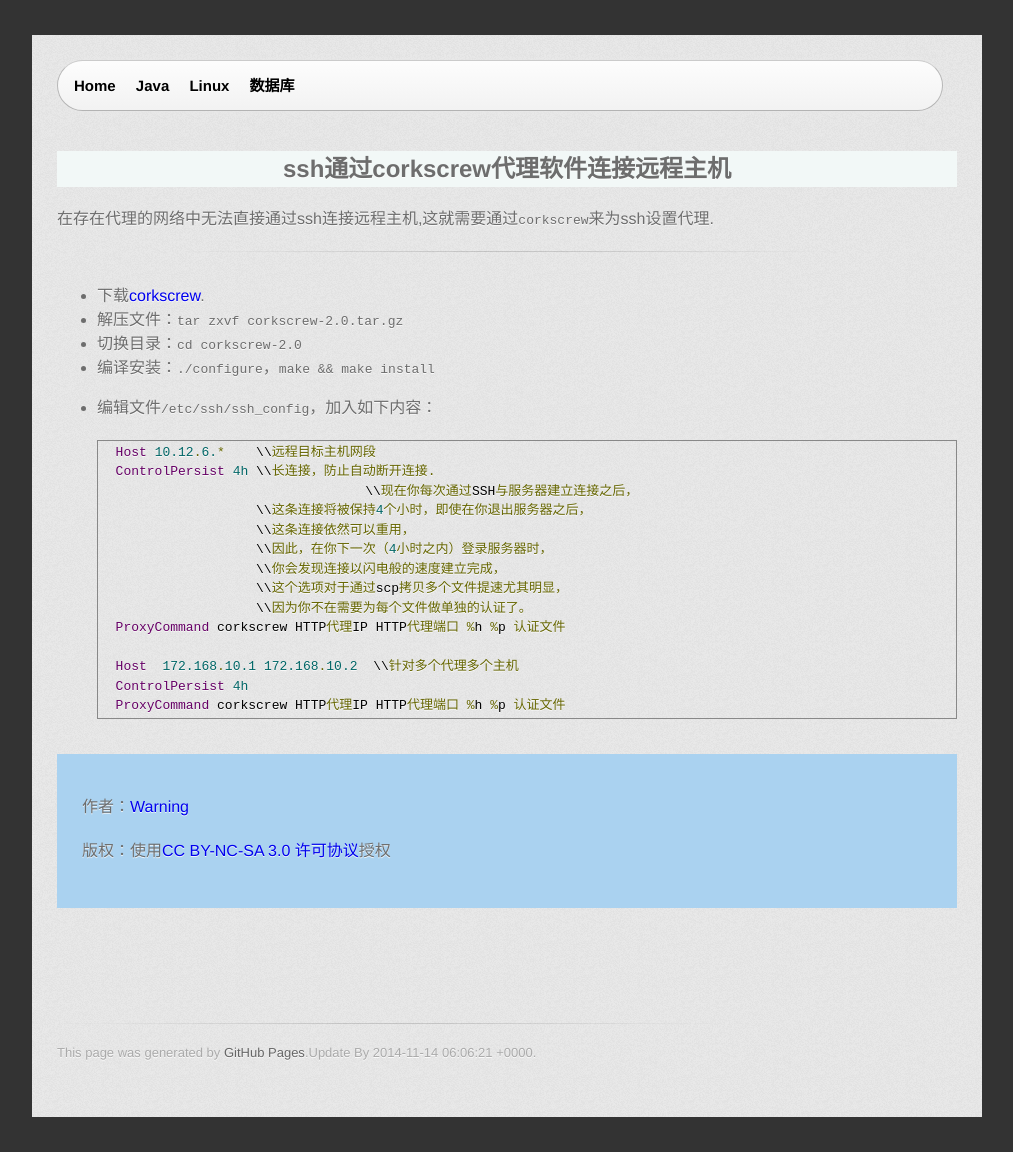
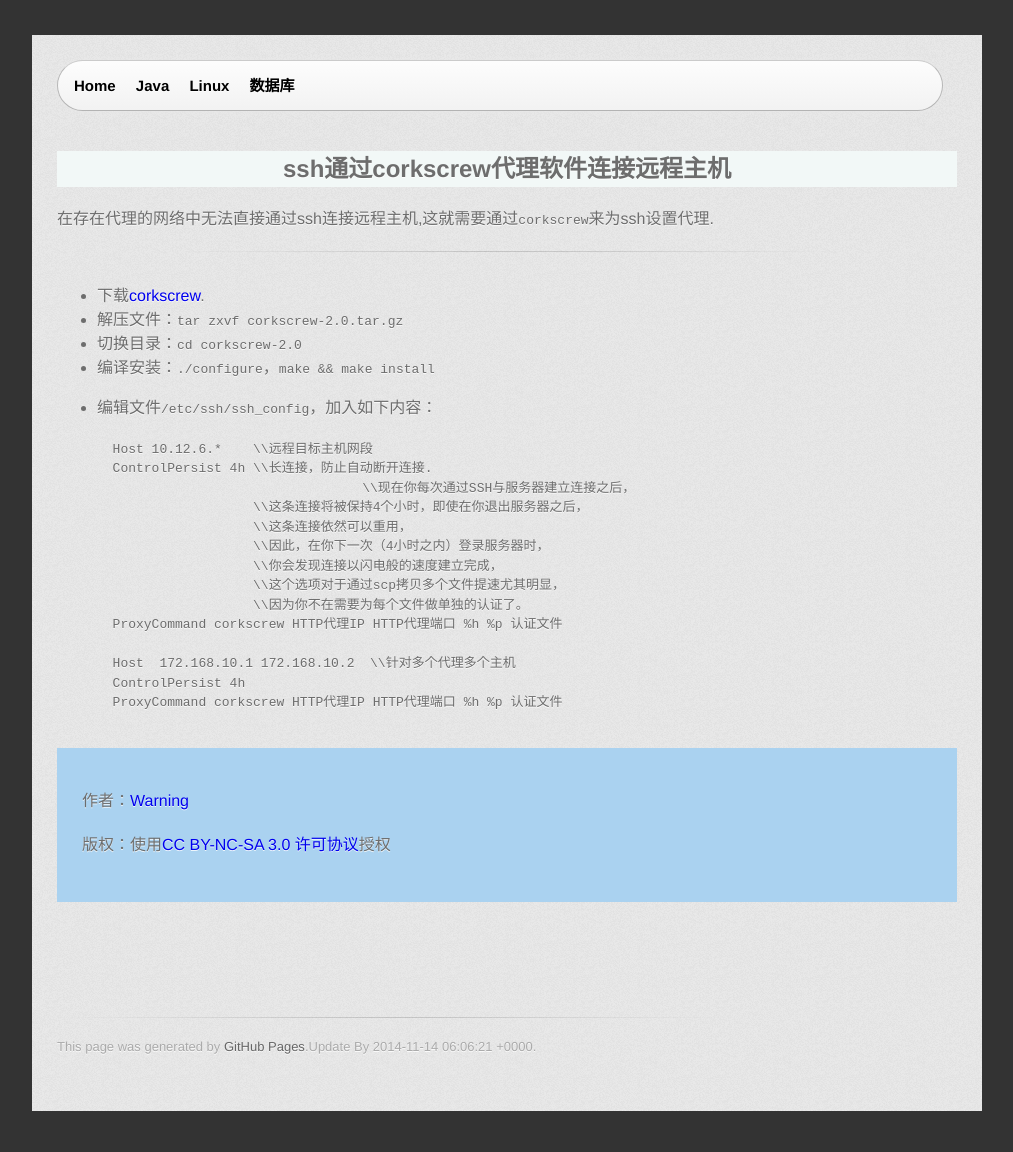
Before and after one commit to warningrc/warningrc.github.io, a Jekyll site: the page built from _posts/2012-02-20-corkscrew.md, in a window 1280 px wide. Shown: the whole page, without its empty margins (133-1146 px from the left). Built offline with Jekyll 4.4.1, drawn with Linux system fonts in a browser that asks for light colours; nearby versions of some CDN libraries; comment, search, counter and statistics services are not loaded.

Commit message:
取消代码高亮

```diff
--- a/_includes/js.html
+++ b/_includes/js.html
@@ -1,9 +1,9 @@
-<script src="http://libs.baidu.com/jquery/1.9.1/jquery.min.js"></script>
+<!-- <script src="http://libs.baidu.com/jquery/1.9.1/jquery.min.js"></script>
 <script>
 !window.jQuery && document.write('<script src="/r/jquery/jquery.1.9.1.min.js"><\/script>');
 </script>
 <script src="/r/google-code-prettify/prettify.js"></script>
 <script>
-     $('pre').addClass('prettyprint linenums:0').attr('style', 'overflow:auto');
+     $('pre').addClass('prettyprint linenums:1').attr('style', 'overflow:auto');
      window.prettyPrint && prettyPrint();
-</script>
+</script> -->
--- a/r/css/print.css
+++ b/r/css/print.css
@@ -80,6 +80,25 @@
   padding-top: 20px;
 }
 
+code, pre {
+  font-family: Monaco, "Bitstream Vera Sans Mono", "Lucida Console", Terminal;
+  color: #222;
+  margin-bottom: 30px;
+  font-size: 12px;
+}
+
+code {
+  padding: 0 3px;
+}
+
+pre {
+  border: solid 1px #ddd;
+  padding: 20px;
+  overflow: auto;
+}
+pre code {
+  padding: 0;
+}
 
 ul, ol, dl {
   margin-bottom: 20px;
```
Also changed, not shown: r/css/stylesheet.css (+5 -5 lines).
